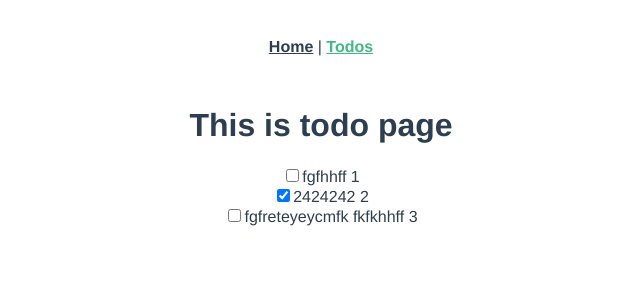
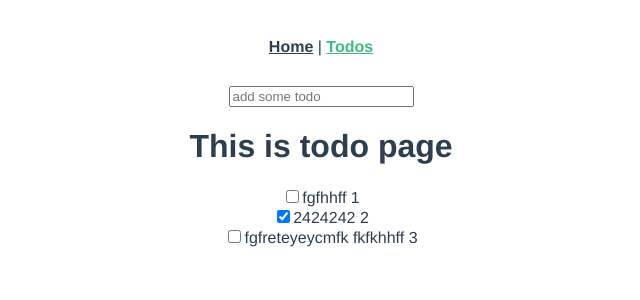
Before and after one commit to EvgenTN/todoapp, a Vue app: page /#/todopage in a window 1280 px wide. Shown: the top 300 px of the page, without its empty margins (319-959 px from the left). Built offline with nearby package versions, Linux system fonts and the light colour scheme.

Commit message:
add_input-component

```diff
--- a/src/components/Todo.vue
+++ b/src/components/Todo.vue
@@ -10,11 +10,11 @@
 
 <script>
 export default {
-  name: "Todo",
+  name: 'Todo',
   props: {
     todo: {}
   }
-};
+}
 </script>
 <style lang="scss">
 
--- /dev/null
+++ b/src/components/TodoInput.vue
@@ -0,0 +1,27 @@
+<template>
+    <input
+      type="text"
+      :value="value"
+      v-on="listeners"
+    />
+</template>
+
+<script>
+export default {
+  name: 'TodoInput',
+  props: {
+    value: {
+      type: String,
+      default: '',
+    }
+  },
+  computed: {
+    listeners () {
+      return {
+        ...this.$listeners,
+        input: event => this.$emit('input', event.target.value)
+      }
+    }
+  }
+}
+</script>
--- a/src/components/Todos.vue
+++ b/src/components/Todos.vue
@@ -14,7 +14,7 @@
 <script>
 import Todo from './Todo.vue'
 export default {
-  name: "Todos",
+  name: 'Todos',
   components: {
     Todo
   },
@@ -28,5 +28,5 @@ export default {
   // },
   computed: {},
   methods: {}
-};
+}
 </script>
--- a/src/views/TodoPage.vue
+++ b/src/views/TodoPage.vue
@@ -1,5 +1,10 @@
 <template>
   <div>
+    <TodoInput
+      v-model="newtodo"
+      placeholder="add some todo"
+    />
+    <h2>{{ newtodo }}</h2>
     <Todos
     todopr="some todo"
     second="second"
@@ -10,35 +15,38 @@
 </template>
 
 <script>
-import Todos from "@/components/Todos.vue";
+import Todos from '@/components/Todos.vue'
+import TodoInput from '@/components/TodoInput'
 
 export default {
-  name: "todopage",
+  name: 'todopage',
   components: {
-    Todos
+    Todos,
+    TodoInput
   },
   data () {
     return {
       todos: [
         {
           isChecked: false,
-          description: "fgfhhff",
+          description: 'fgfhhff',
           id: 1
         },
         {
           isChecked: true,
-          description: "2424242",
+          description: '2424242',
           id: 2
         },
         {
           isChecked: false,
-          description: "fgfreteyeycmfk fkfkhhff",
+          description: 'fgfreteyeycmfk fkfkhhff',
           id: 3
         }
-      ]
-    };
+      ],
+      newtodo: ''
+    }
   }
-};
+}
 
 // const todos = [
 //   {
```
